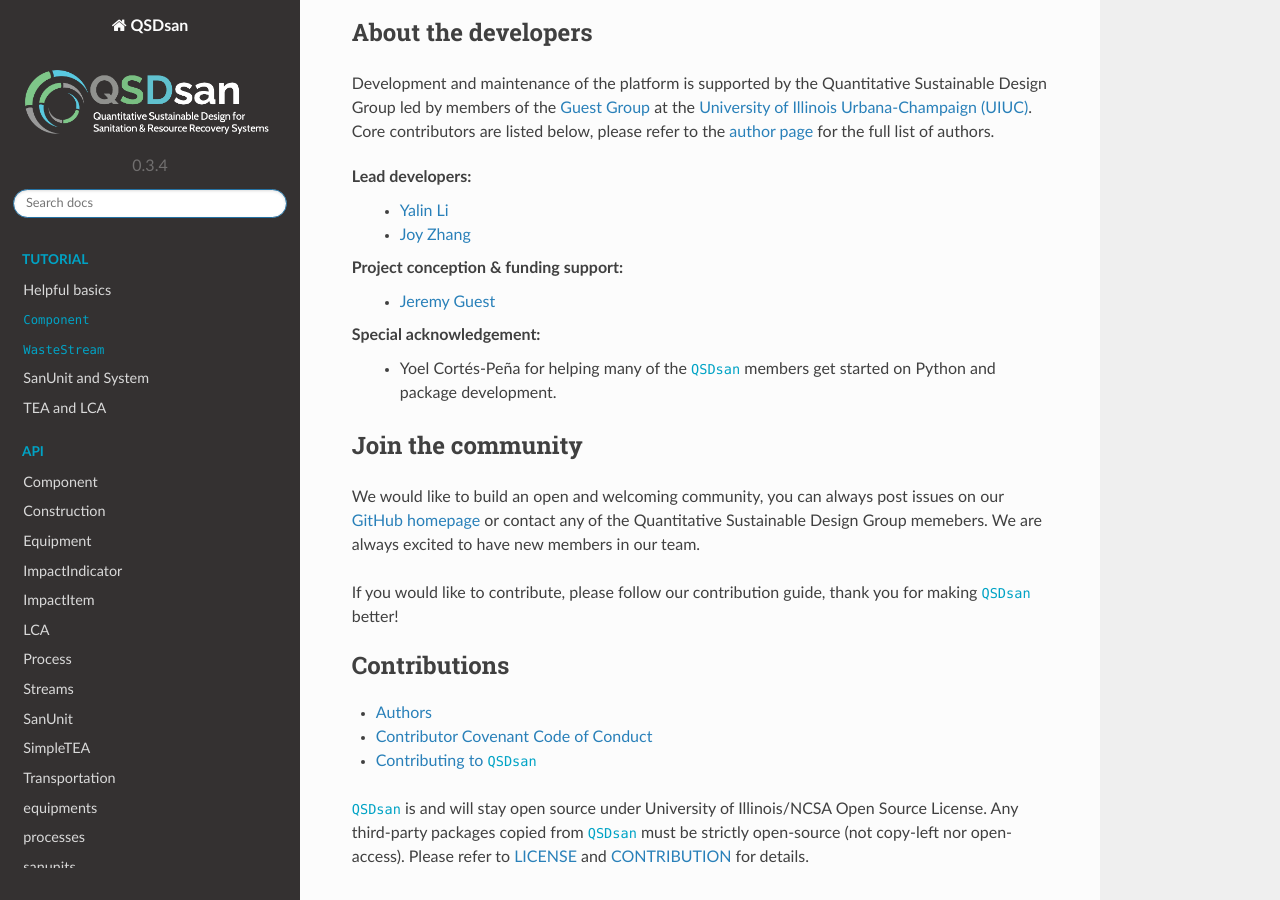
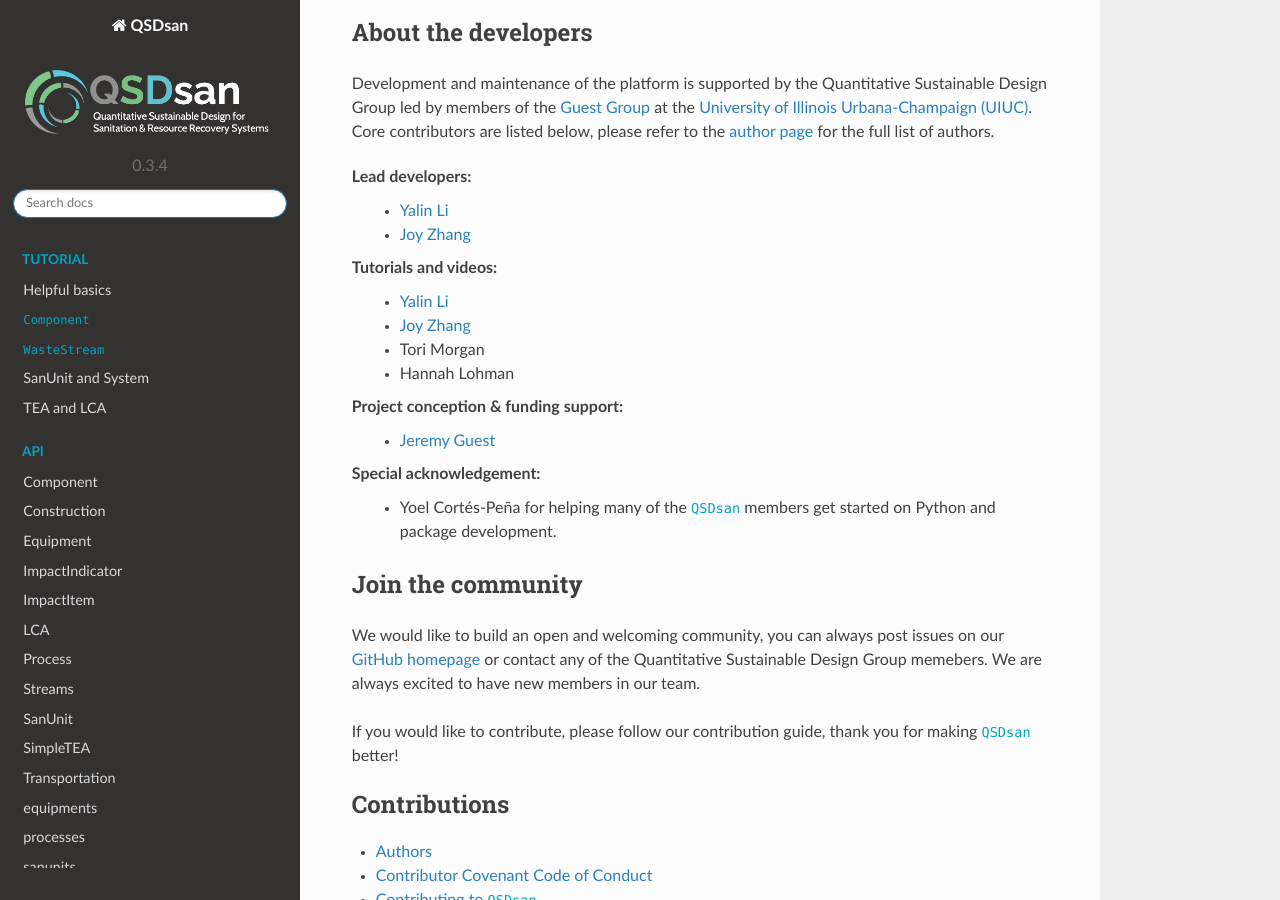
Before and after one commit to QSD-Group/QSDsan, a Sphinx documentation site: the page built from docs/source/index.rst, in a window 1280 px wide and 900 px high, scrolled down 3288 px. Built offline with Sphinx 7.4.7 and the Read the Docs theme 2.0.0, drawn with Linux system fonts in a browser that asks for light colours; pages that are not in the unit, such as notebooks, are missing from menus.

Commit message:
update authors with tutorial/video credits

```diff
--- a/AUTHORS.rst
+++ b/AUTHORS.rst
@@ -26,8 +26,8 @@
 - Shion Watabe
 
 
-Tutorial and Video
-------------------
+Tutorials and Videos
+--------------------
 - `Yalin Li`_
 - `Joy Zhang`_
 - Tori Morgan
--- a/docs/source/index.rst
+++ b/docs/source/index.rst
@@ -105,6 +105,12 @@
    - `Yalin Li <mailto:zoe.yalin.li@gmail.com>`_
    - `Joy Zhang <mailto:joycheung1994@gmail.com>`_
 
+**Tutorials and videos:**
+   - `Yalin Li <mailto:zoe.yalin.li@gmail.com>`_
+   - `Joy Zhang <mailto:joycheung1994@gmail.com>`_
+   - Tori Morgan
+   - Hannah Lohman
+
 **Project conception & funding support:**
    - `Jeremy Guest <mailto:jsguest@illinois.edu>`_
 
```
